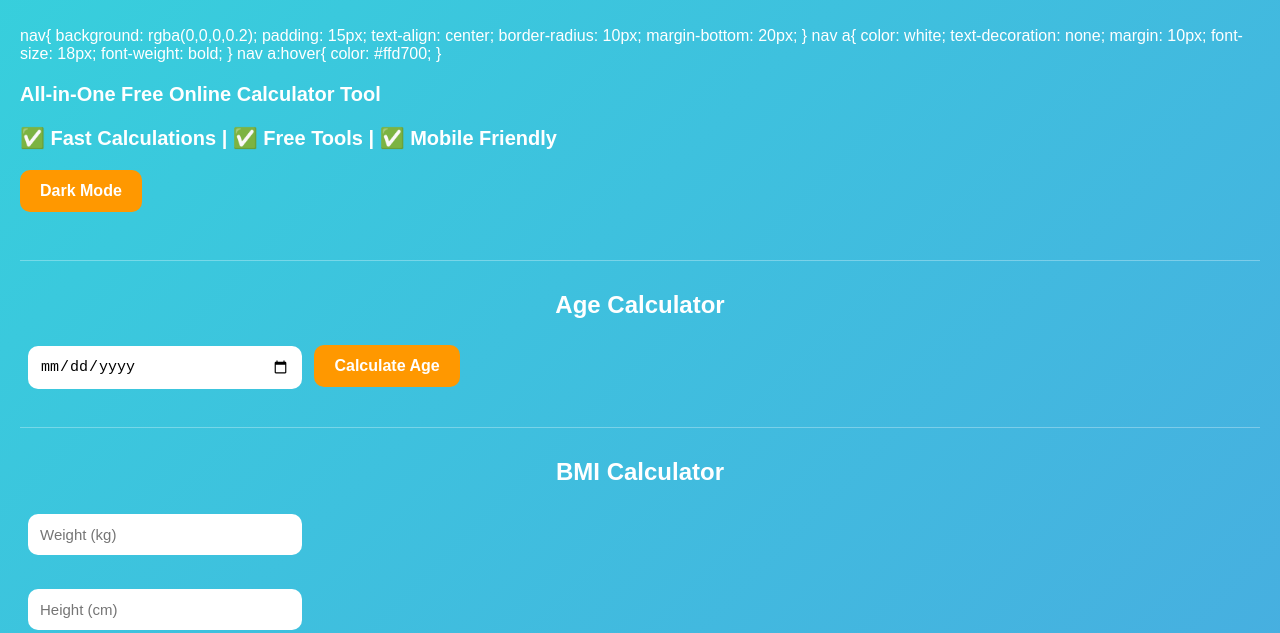
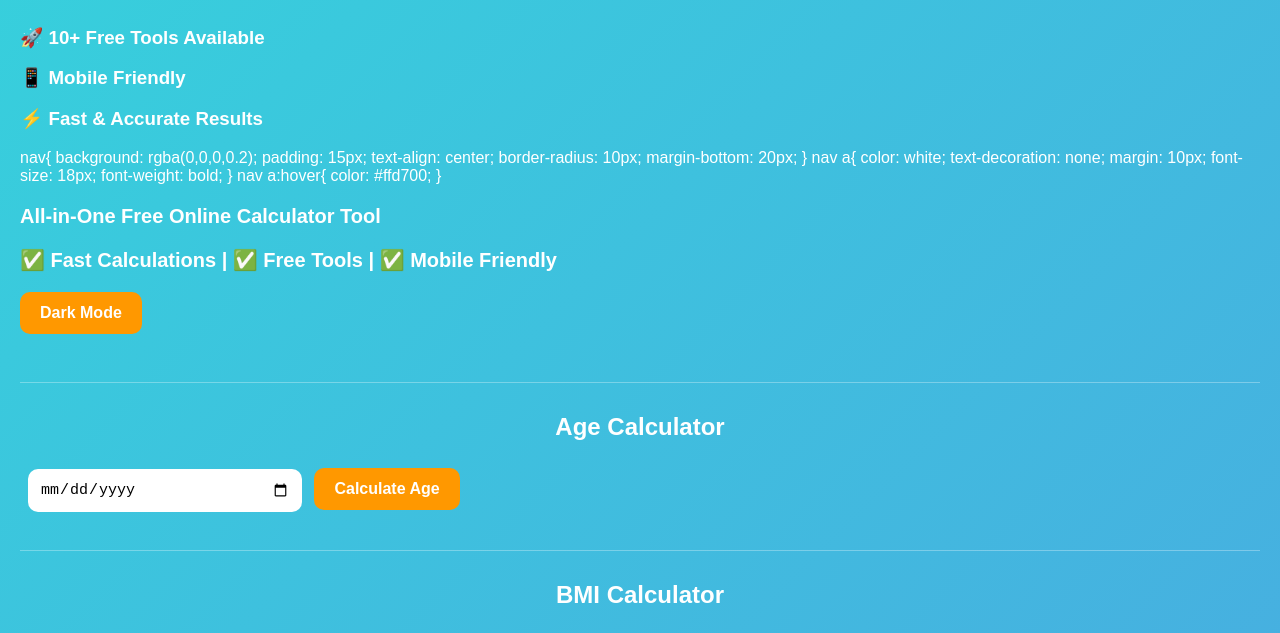
Before and after one commit to smartcalchub-official/smartcalchub, a plain HTML site: page index.html in a window 1280 px wide. Shown: the part 136-769 px from the top of the page. Drawn offline with Linux system fonts and the light colour scheme.

Commit message:
Update index.html

```diff
--- a/index.html
+++ b/index.html
@@ -20,6 +20,11 @@
 
 </nav>
 <h1>SmartCalcHub</h1>
+    <h3>🚀 10+ Free Tools Available</h3>
+
+<h3>📱 Mobile Friendly</h3>
+
+<h3>⚡ Fast & Accurate Results</h3>
     nav{
     background: rgba(0,0,0,0.2);
     padding: 15px;
```
